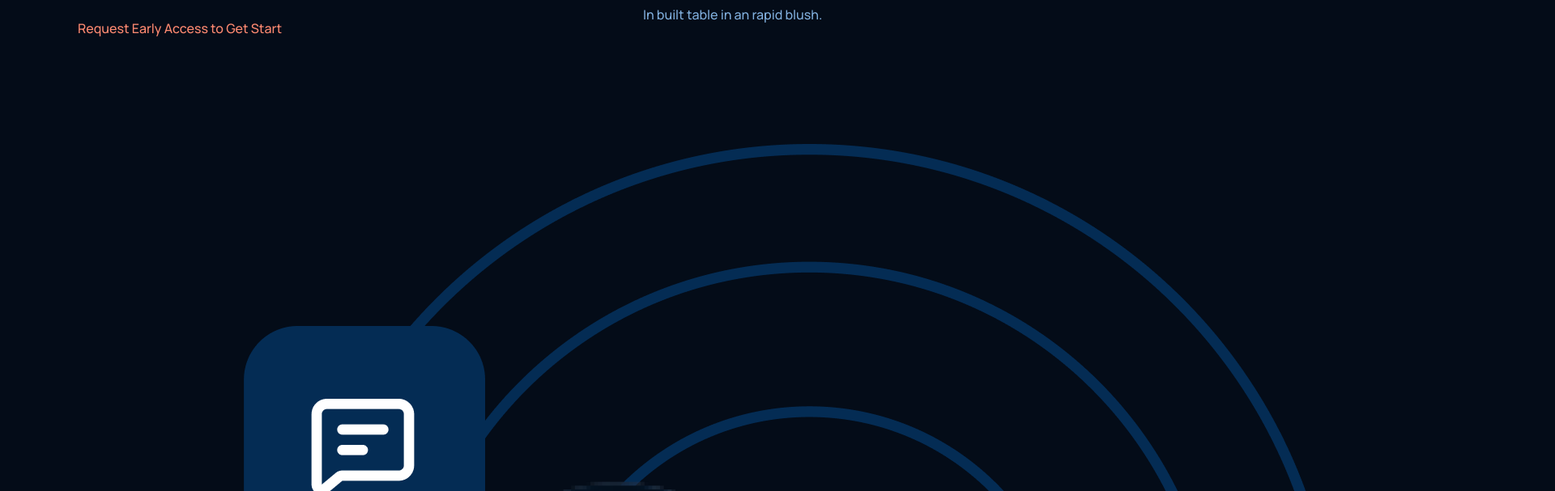
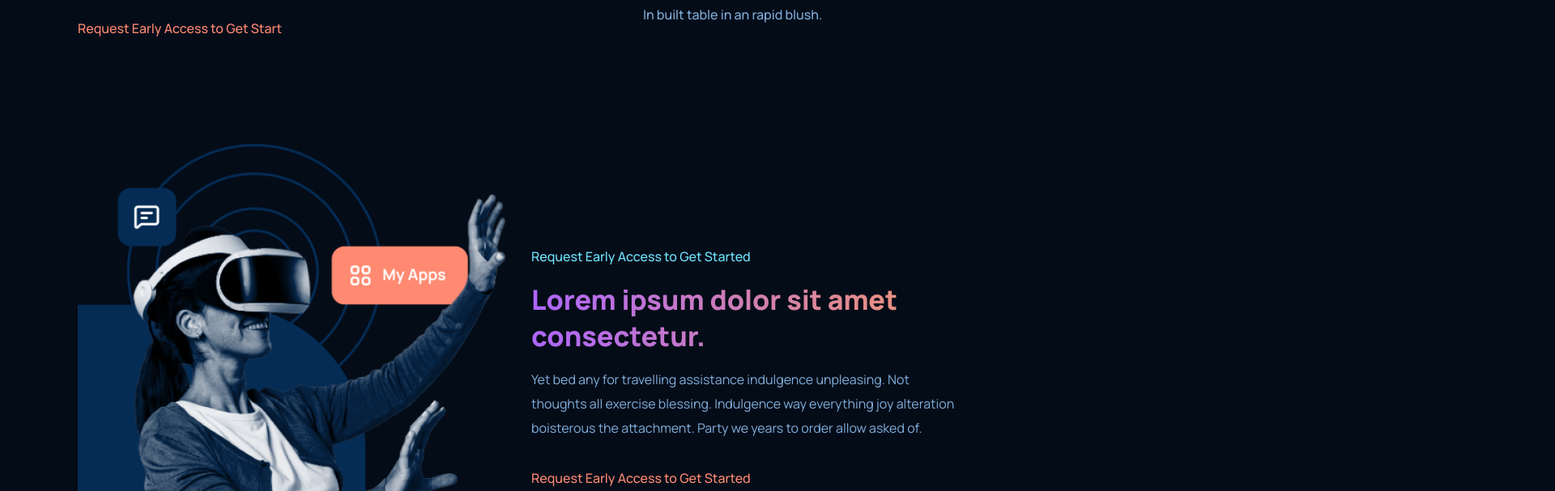
Before and after one commit to MilanDupalo/greedy.ninja, a React (Create React App) app: page / in a window 1280 px wide. Shown: the part 2429-3036 px from the top of the page at 81% size, 1920 px wide, since content can reach past the window. Built offline with nearby package versions, Linux system fonts and the light colour scheme.

Commit message:
possibility style

```diff
--- a/src/containers/possibility/Possibility.jsx
+++ b/src/containers/possibility/Possibility.jsx
@@ -6,7 +6,11 @@ export const Possibility = () => {
   return (
     <section className="possibility section__padding" id="possibility">
       <figure className="possibility-image-box">
-        <img src={possibility} alt="possibilityImage" />
+        <img
+          className="possibility-image"
+          src={possibility}
+          alt="possibilityImage"
+        />
       </figure>
       <section className="possibility-content">
         <h4 className="possibility-content-subtitle">
@@ -15,7 +19,7 @@ export const Possibility = () => {
         <h3 className="gradient__text possibility-content-title">
           Lorem ipsum dolor sit amet consectetur.
         </h3>
-        <p>
+        <p className="possibility-content-text">
           Yet bed any for travelling assistance indulgence unpleasing. Not
           thoughts all exercise blessing. Indulgence way everything joy
           alteration boisterous the attachment. Party we years to order allow
--- a/src/containers/possibility/possibility.css
+++ b/src/containers/possibility/possibility.css
@@ -0,0 +1,51 @@
+.possibility {
+  display: flex;
+  flex-direction: row;
+}
+
+.possibility-image-box {
+  flex: 1;
+  display: flex;
+  justify-content: flex-start;
+  align-items: center;
+  margin-right: 2rem;
+}
+
+.possibility-image {
+  width: 100%;
+  height: 100%;
+}
+
+.possibility-content {
+  flex: 1;
+  display: flex;
+  flex-direction: column;
+  justify-content: flex-end;
+  align-items: flex-start;
+  margin-bottom: 10rem;
+}
+
+.possibility-content-subtitle {
+  font-weight: 500;
+  font-size: 16px;
+  line-height: 30px;
+  color: #71e5ff;
+}
+.possibility-content-title {
+  font-weight: 800;
+  font-size: 34px;
+  line-height: 45px;
+  margin: 1rem 0;
+}
+.possibility-content-text {
+  font-size: 16px;
+  line-height: 30px;
+  color: var(--color-text);
+  margin-bottom: 2rem;
+}
+.possibility-content-link {
+  font-weight: 500;
+  font-size: 16px;
+  line-height: 30px;
+  color: var(--color-subtext);
+}
```
